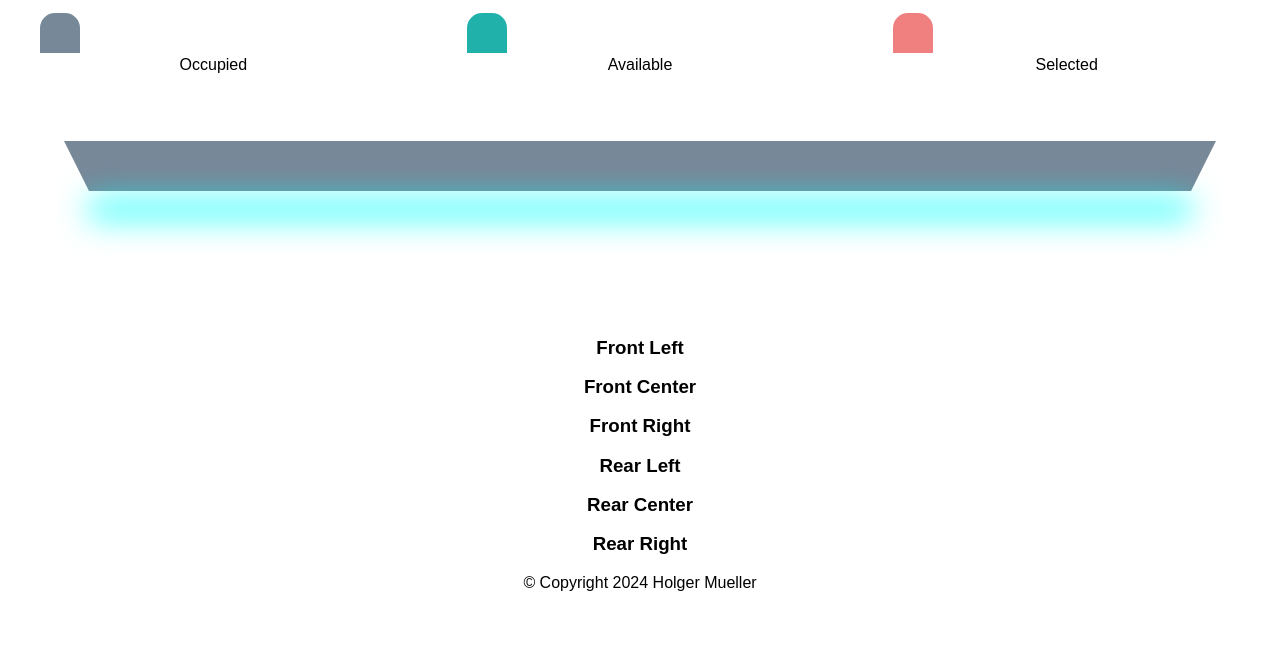
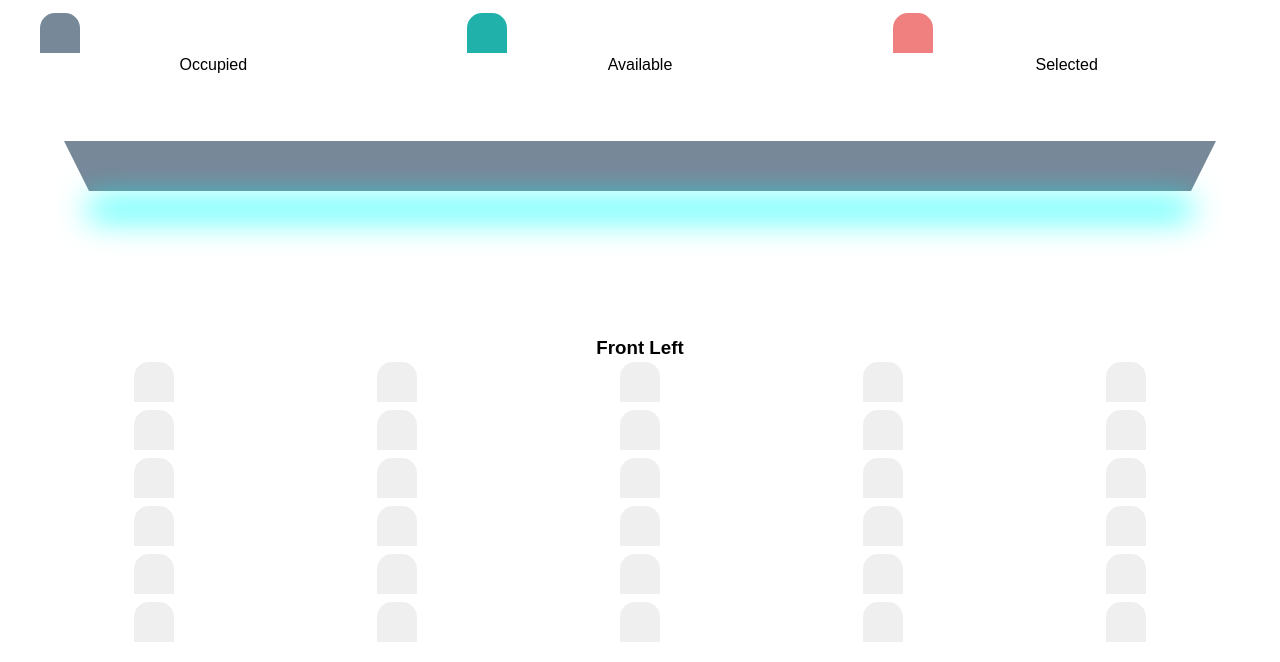
Before and after one commit to Holgermueller/seatselector, a plain HTML site: page index.html in a window 1280 px wide. Shown: the part 106-768 px from the top of the page. Drawn offline with Linux system fonts and the light colour scheme.

Commit message:
got dynamic buttons on dom

```diff
--- a/css/styles.css
+++ b/css/styles.css
@@ -62,8 +62,26 @@ p.selected::before {
 }
 
 .seating-sections-container {
+  display: flex;
+  flex-direction: column;
+}
+
+.seats-containers {
+  width: 95%;
+  margin: auto;
   display: grid;
-  grid-template-columns: repeat(3 1fr);
+  grid-template-columns: repeat(5, 1fr);
+}
+
+.seat {
+  margin: 4px;
+  height: 40px;
+  width: 40px;
+  border: none;
+  border-top-left-radius: 15px;
+  border-top-right-radius: 15px;
+  color: transparent;
+  justify-self: center;
 }
 
 footer {
--- a/index.html
+++ b/index.html
@@ -33,21 +33,32 @@
       <div class="seating-sections-container">
         <div aria-label="seating-section" class="seating-section">
           <h3 class="section-name">Front Left</h3>
+          <div class="seats-containers"></div>
         </div>
+
         <div aria-label="seating-section" class="seating-section">
           <h3 class="section-name">Front Center</h3>
+          <div class="seats-containers"></div>
         </div>
+
         <div aria-label="seating-section" class="seating-section">
           <h3 class="section-name">Front Right</h3>
+          <div class="seats-containers"></div>
         </div>
+
         <div aria-label="seating-section" class="seating-section">
           <h3 class="section-name">Rear Left</h3>
+          <div class="seats-containers"></div>
         </div>
+
         <div aria-label="seating-section" class="seating-section">
           <h3 class="section-name">Rear Center</h3>
+          <div class="seats-containers"></div>
         </div>
+
         <div aria-label="seating-section" class="seating-section">
           <h3 class="section-name">Rear Right</h3>
+          <div class="seats-containers"></div>
         </div>
       </div>
     </main>
--- a/index.js
+++ b/index.js
@@ -3,3 +3,21 @@
 let occupied = [];
 let available = [];
 let selected = [];
+
+const createSeats = () => {
+  const seatsContainers = document.getElementsByClassName("seats-containers");
+
+  for (let i = 0; i < seatsContainers.length; i++) {
+    console.log(seatsContainers);
+
+    for (let j = 1; j <= 30; j++) {
+      const button = document.createElement("button");
+      button.classList.add("seat");
+      seatsContainers[i].appendChild(button);
+    }
+  }
+};
+
+const selectSeat = () => {};
+
+createSeats();
```
